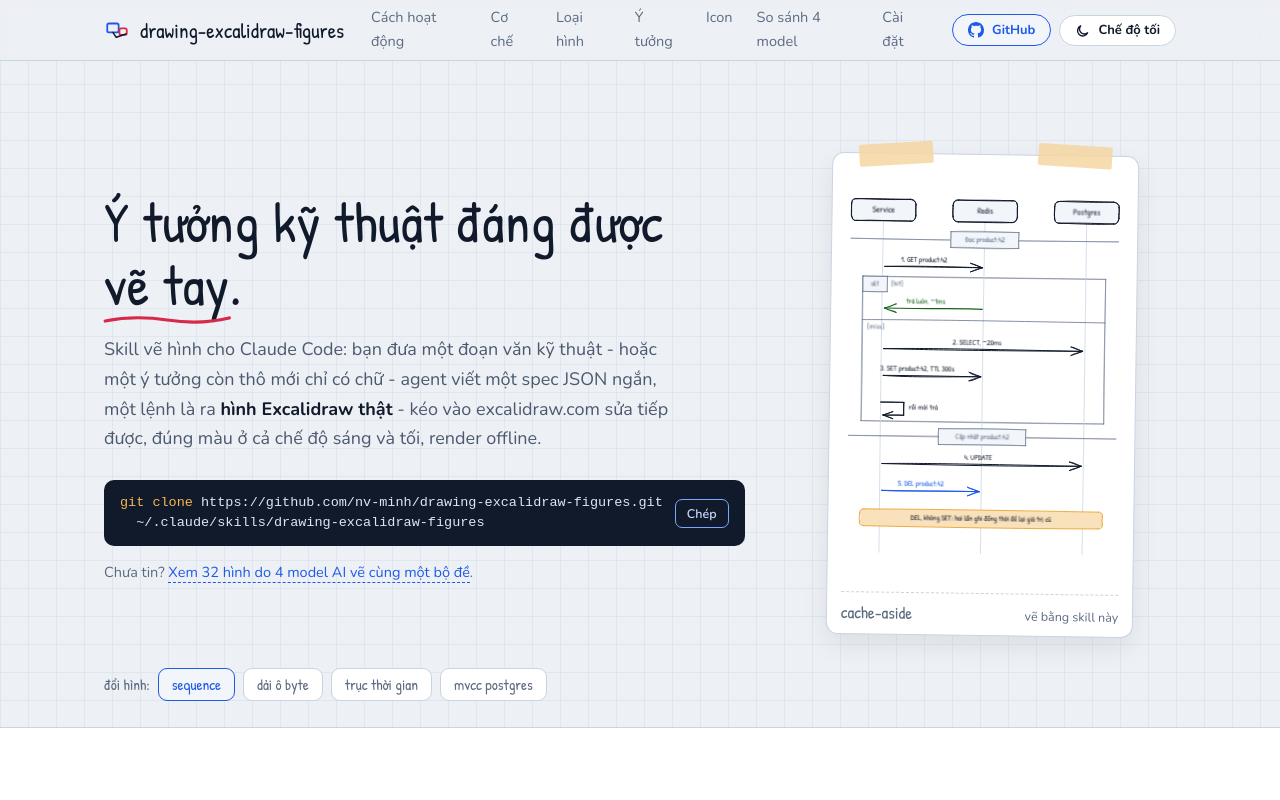
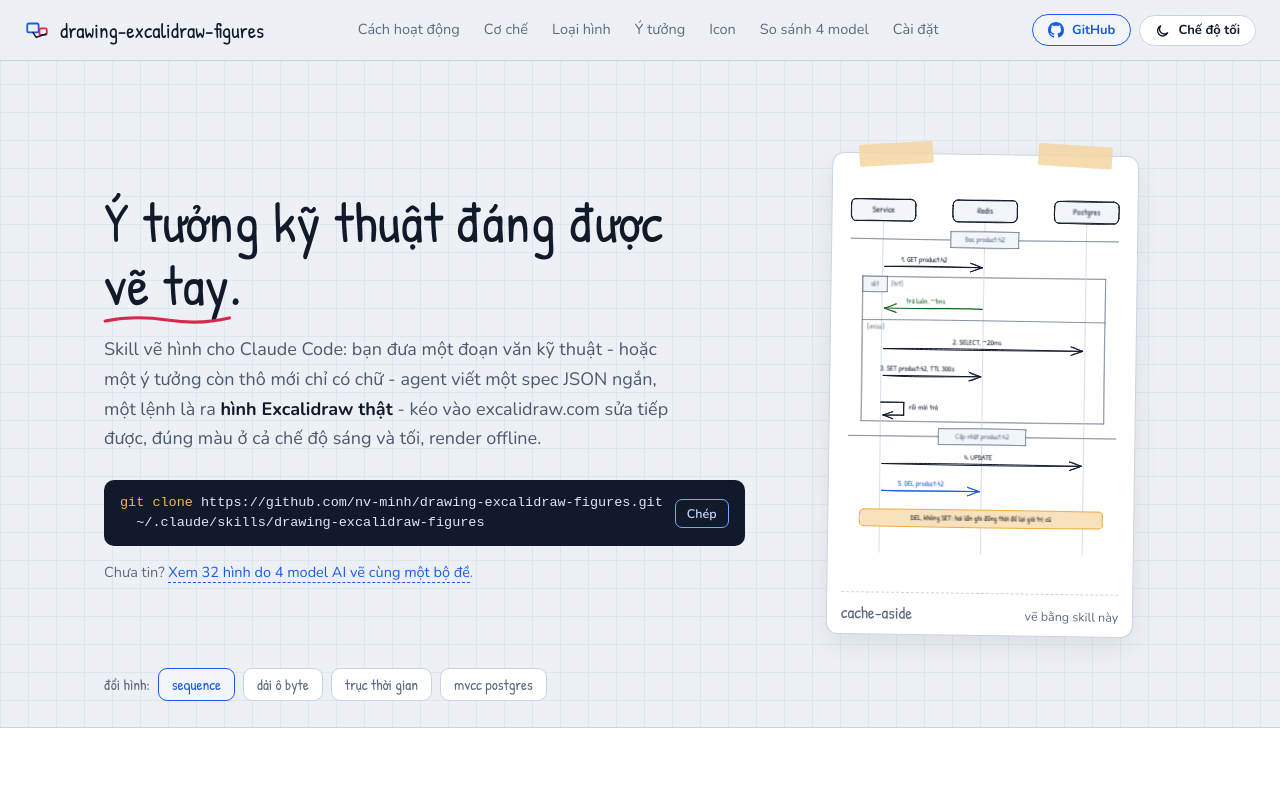
Before and after one commit to minhat0601/drawing-excalidraw-figures, a website: page docs/index.html in a window 1280 px wide. Shown: the top 800 px of the page. Drawn offline with Linux system fonts and the light colour scheme.

Commit message:
fix(landing): het bi co chu link nav - do roi container, chan ngat chu, an link tu 1150px
Tong be rong tu nhien cua nav (logo 240 + link 576 + nhom nut 224)
bang dung 1072px chieu rong kha dung - khong con 1px du, nen flex-shrink
bop moi link xuong 2 dong o moi kho desktop. Ba lop sua:
- nav .wrap max-width 1280 (rong hon cot noi dung 1120)
- nav .links a white-space:nowrap - khong the ngat chu giua dong nua
- an link muc tu 1150px thay vi 1000px
Do lai bang Playwright 16 kho 360-1600px: 0 loi, kiem ca so dong chu
thuc ben trong tung link bang Range.getClientRects.

```diff
--- a/docs/index.html
+++ b/docs/index.html
@@ -53,11 +53,11 @@ section{padding:72px 0}
 /* nav */
 nav{position:sticky;top:0;z-index:50;backdrop-filter:blur(8px);
   background:color-mix(in srgb,var(--paper) 82%,transparent);border-bottom:1px solid var(--line)}
-nav .wrap{display:flex;align-items:center;gap:16px;height:60px}
+nav .wrap{display:flex;align-items:center;gap:16px;height:60px;max-width:1280px}
 .logo{display:flex;align-items:center;gap:10px;font:21px var(--hand);color:var(--ink);text-decoration:none;white-space:nowrap}
 nav .links{display:flex;gap:2px;margin-left:auto}
 nav .hdbtn{display:flex;gap:8px;align-items:center;flex:none;margin-left:auto}
-nav .links a{color:var(--muted);text-decoration:none;font-size:14.5px;padding:6px 11px;border-radius:99px}
+nav .links a{color:var(--muted);text-decoration:none;font-size:14.5px;padding:6px 11px;border-radius:99px;white-space:nowrap}
 nav .links a:hover{color:var(--l4);background:var(--fill-soft)}
 #theme{border:1px solid var(--line);background:var(--card);color:var(--ink);
   font:700 13px var(--sans);padding:7px 15px;border-radius:99px;cursor:pointer;transition:.2s;
@@ -240,8 +240,10 @@ footer .wrap{display:flex;gap:18px;flex-wrap:wrap;justify-content:space-between}
 #lb figcaption{position:fixed;bottom:18px;left:0;right:0;text-align:center;color:#fff;
   font:17px var(--hand);text-shadow:0 1px 6px rgba(0,0,0,.5)}
 
+@media(max-width:1150px){
+  nav .links{display:none}
+}
 @media(max-width:1000px){
-  nav .links{display:none}
   .hero .wrap{grid-template-columns:minmax(0,1fr);gap:40px}
   .figcard svg{height:min(360px,48vh)}
   .muc4{grid-template-columns:repeat(2,1fr)}
```
